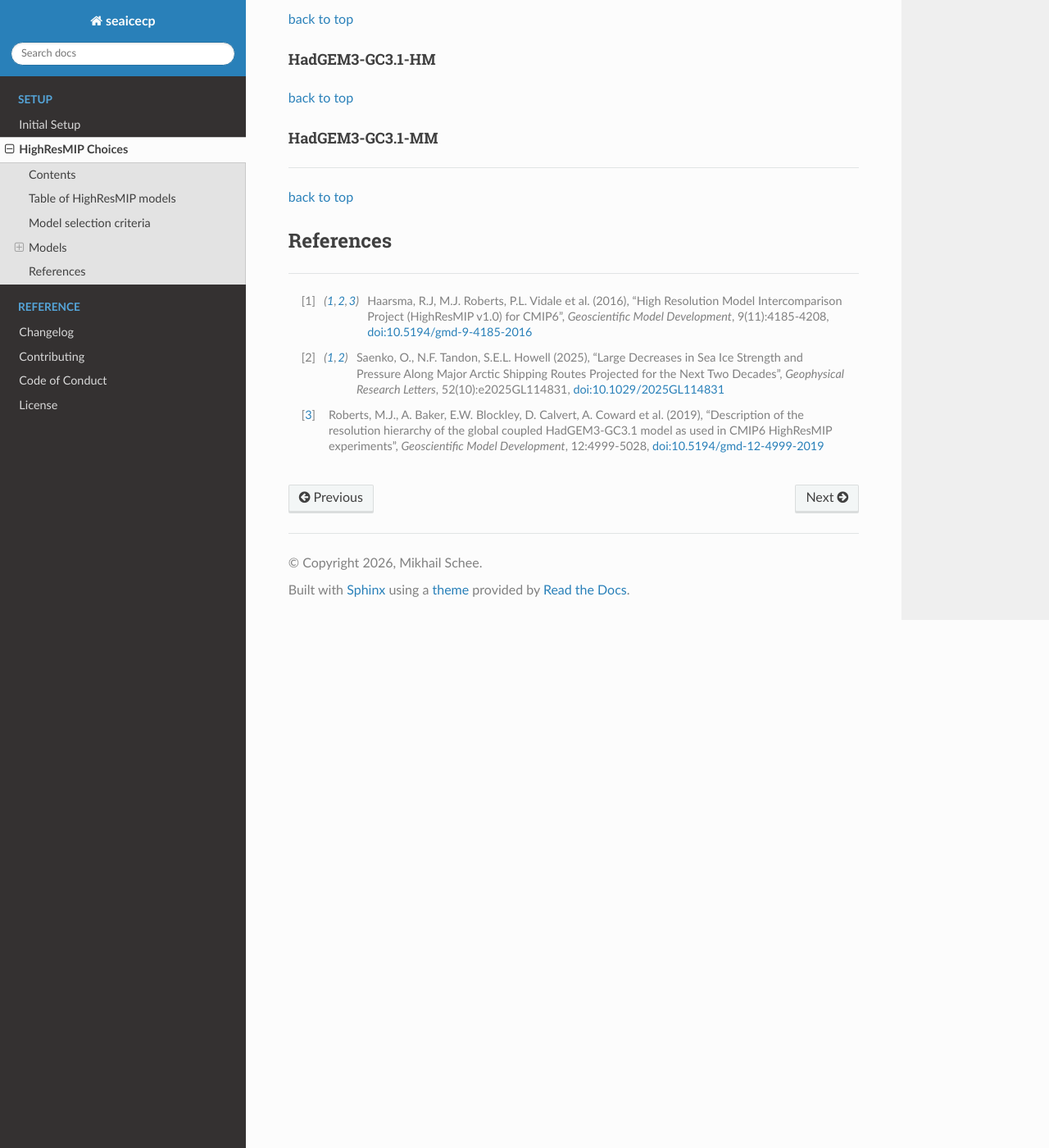
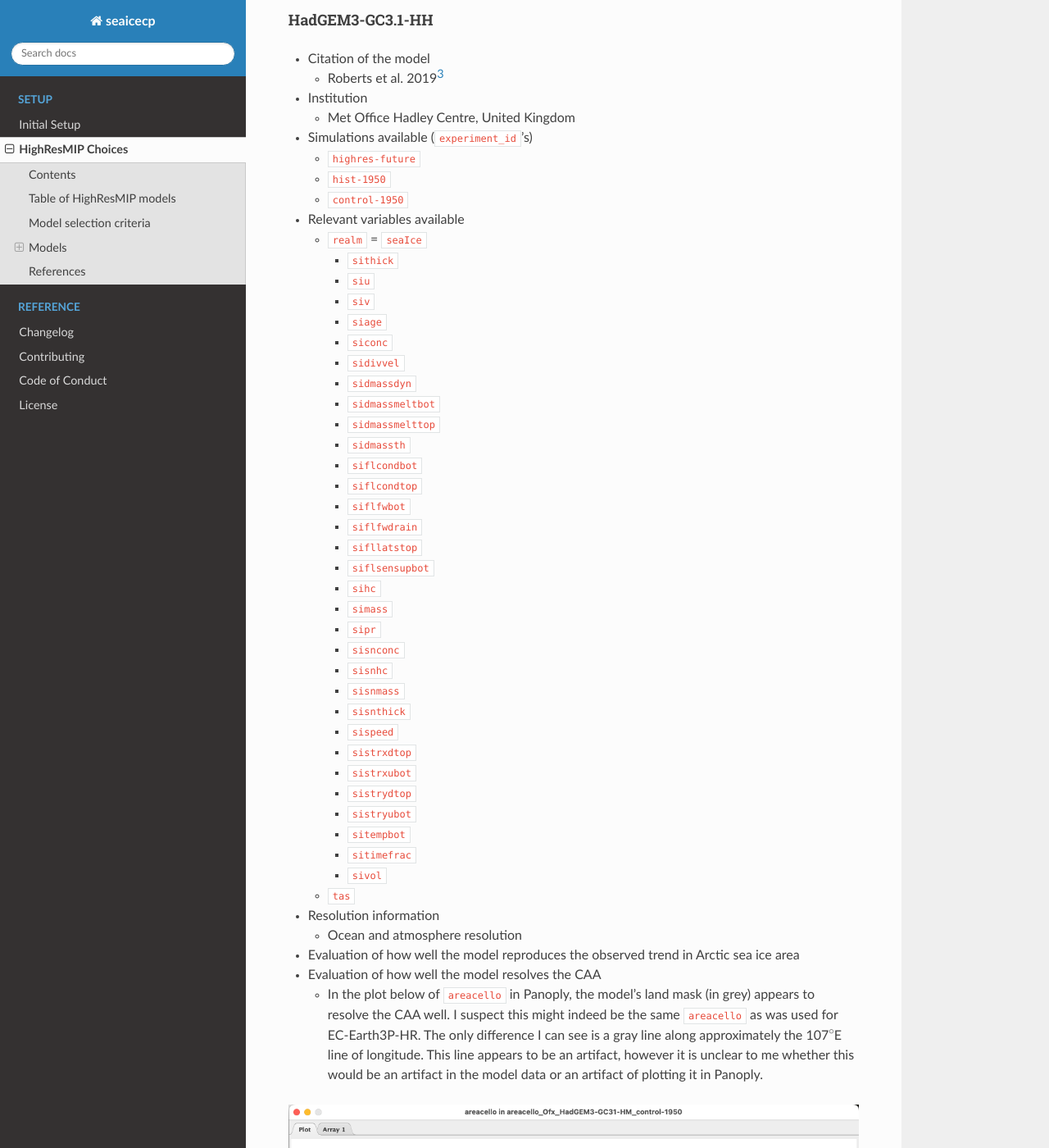
Before and after one commit to scheemik/seaicecp, a Sphinx documentation site: the page built from docs/docs_setup/HighResMIP_choices.md, in a window 1280 px wide and 1400 px high, scrolled down 5592 px. Shown: the whole window at 82% size. Built offline with Sphinx 7.4.7 and the Read the Docs theme 3.1.0, drawn with Linux system fonts in a browser that asks for light colours; pages that are not in the unit, such as notebooks, are missing from menus; some of the changed text lies outside the part shown.

Commit message:
docs: add evaluation of HadGEM3-GC3.1-HH

```diff
--- a/docs/docs_setup/HighResMIP_choices.md
+++ b/docs/docs_setup/HighResMIP_choices.md
@@ -164,7 +166,7 @@ Evaluation of each HighResMIP model is presented below with the following inform
 - Evaluation of how well the model resolves the CAA
     - In the plot below of `areacello` in Panoply, the model's land mask (in grey) appears to resolve the CAA well. The land mask matches well both the `Earth.cno` (red dashed line) and `MWDB_Coasts_1.cnob` (black solid line) overlays, which represent the coastlines of the CAA. In particular, the Parry Channel seems to be well-resolved.
 
-![](HighResMIP_choices-img/Panoply_map_areacello_Ofx_EC-Earth3P-HR_highres_future.png)
+![Panoply_map_areacello_Ofx_EC-Earth3P-HR_highres_future](HighResMIP_choices-img/Panoply_map_areacello_Ofx_EC-Earth3P-HR_highres_future.png)
 
 <a id='HadGEM3-GC3'></a>
 [back to top](#top)
@@ -175,6 +177,56 @@ Evaluation of each HighResMIP model is presented below with the following inform
 [back to top](#top)
 
 #### HadGEM3-GC3.1-HH
+
+- Citation of the model
+    - Roberts et al. 2019[^Roberts2019]
+- Institution
+    - Met Office Hadley Centre, United Kingdom
+- Simulations available (`experiment_id`'s)
+    - `highres-future`
+    - `hist-1950`
+    - `control-1950`
+- Relevant variables available
+    - `realm` = `seaIce`
+        - `sithick`
+        - `siu`
+        - `siv`
+        - `siage`
+        - `siconc`
+        - `sidivvel`
+        - `sidmassdyn`
+        - `sidmassmeltbot`
+        - `sidmassmelttop`
+        - `sidmassth`
+        - `siflcondbot`
+        - `siflcondtop`
+        - `siflfwbot`
+        - `siflfwdrain`
+        - `sifllatstop`
+        - `siflsensupbot`
+        - `sihc`
+        - `simass`
+        - `sipr`
+        - `sisnconc`
+        - `sisnhc`
+        - `sisnmass`
+        - `sisnthick`
+        - `sispeed`
+        - `sistrxdtop`
+        - `sistrxubot`
+        - `sistrydtop`
+        - `sistryubot`
+        - `sitempbot`
+        - `sitimefrac`
+        - `sivol`
+    - `tas`
+- Resolution information
+    - Ocean and atmosphere resolution
+- Evaluation of how well the model reproduces the observed trend in Arctic sea ice area
+- Evaluation of how well the model resolves the CAA
+    - In the plot below of `areacello` in Panoply, the model's land mask (in grey) appears to resolve the CAA well. I suspect this might indeed be the same `areacello` as was used for EC-Earth3P-HR. The only difference I can see is a gray line along approximately the 107$^\circ$E line of longitude. This line appears to be an artifact, however it is unclear to me whether this would be an artifact in the model data or an artifact of plotting it in Panoply.
+
+![Panoply_map_areacello_Ofx_HadGEM3-GC31-HH_control-1950](HighResMIP_choices-img/Panoply_map_areacello_Ofx_HadGEM3-GC31-HH_control-1950.png)
 
 <a id='HadGEM3-GC3.1-HM'></a>
 [back to top](#top)
```
Also changed, not shown: other parts of docs/docs_setup/HighResMIP_choices.md (+5 -3 lines), docs/docs_setup/HighResMIP_choices-img/Panoply_map_areacello_Ofx_HadGEM3-GC31-HH_control-1950.png (added).
